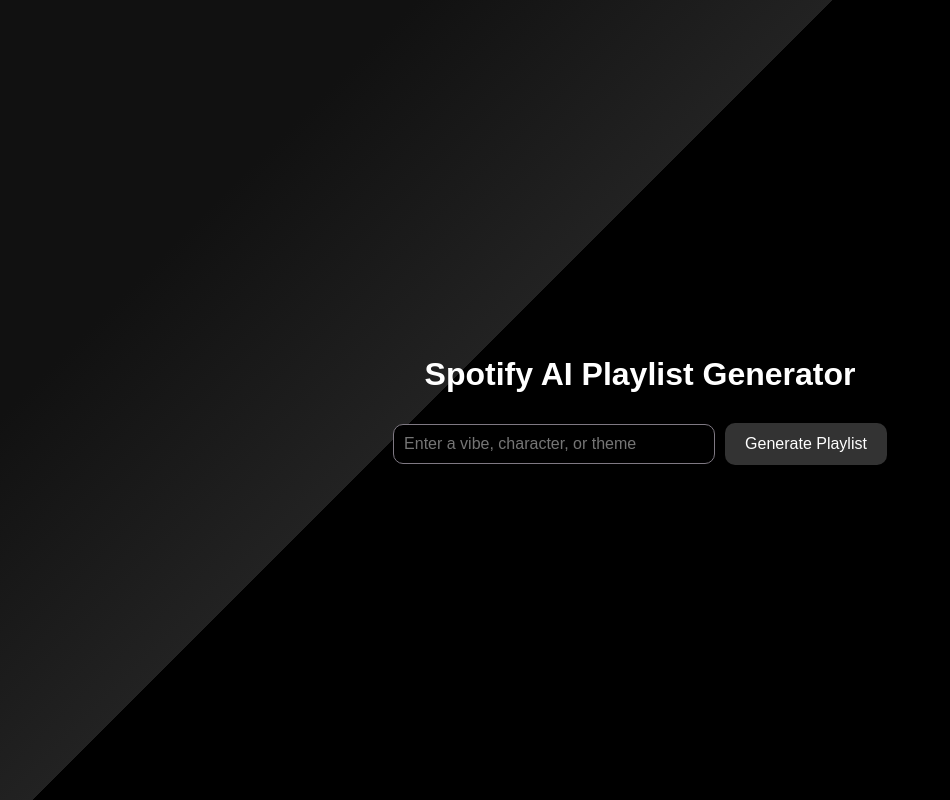
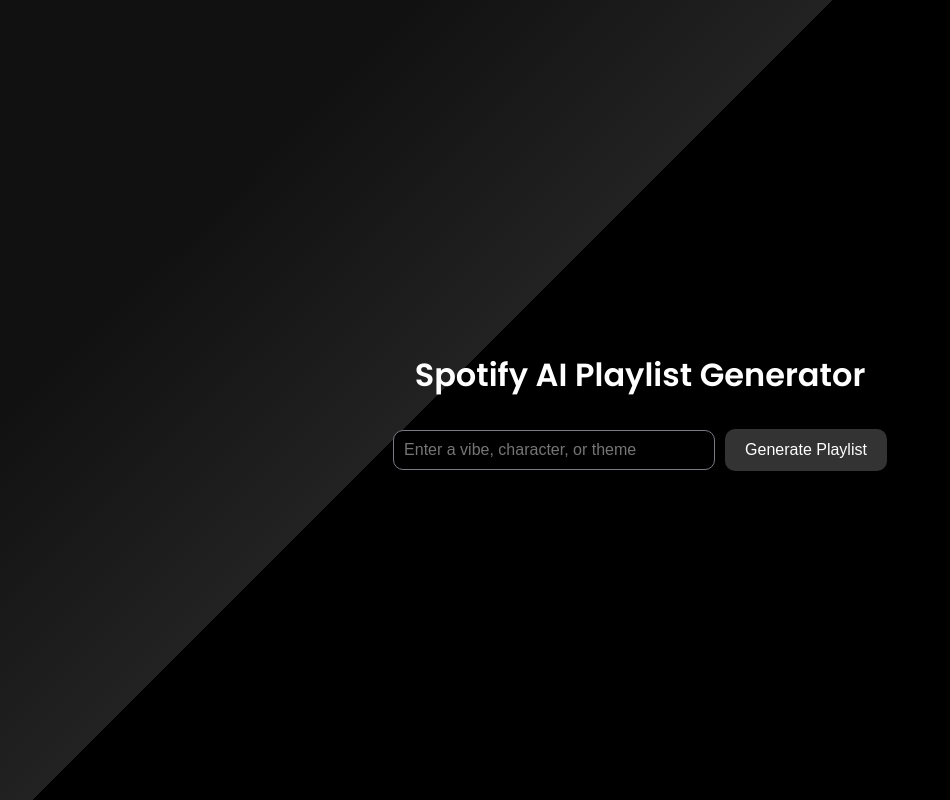
Before and after one commit to ofrimayer/spotify-ai-playlist, a React (Create React App) app in the folder frontend/: page / in a window 1280 px wide. Shown: the whole page, without its empty margins (0-950 px from the left). Built offline with nearby package versions, Linux system fonts and the light colour scheme.

Commit message:
changed the font to Poppins for better UI

```diff
--- a/frontend/public/index.html
+++ b/frontend/public/index.html
@@ -1,6 +1,7 @@
 <!DOCTYPE html>
 <html lang="en">
   <head>
+    <link href="https://fonts.googleapis.com/css2?family=Poppins:wght@300;400;600&display=swap" rel="stylesheet">
     <meta charset="utf-8" />
     <link rel="icon" href="%PUBLIC_URL%/favicon.ico" />
     <meta name="viewport" content="width=device-width, initial-scale=1" />
--- a/frontend/src/App.css
+++ b/frontend/src/App.css
@@ -16,7 +16,7 @@
   );
   height: 100%;
   margin: 0;
-  font-family: Arial, sans-serif;
+  font-family: 'Poppins', sans-serif;
 }
 
 .App {
```
Also changed, not shown: 1 other file (tests, documents, lock files or other folders).
